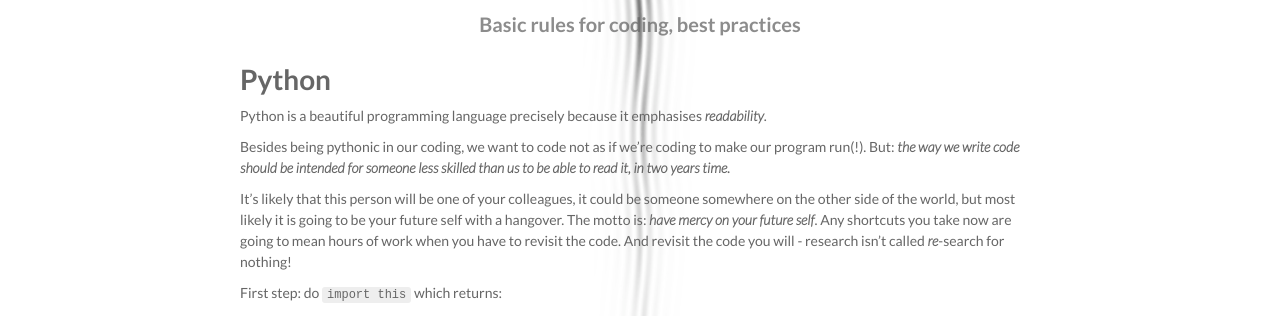
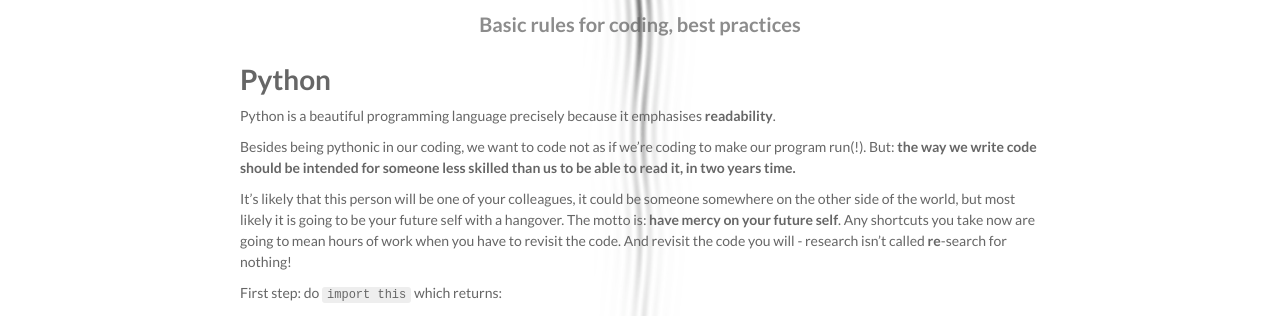
Before and after one commit to tknapen/tknapen.github.io, a Jekyll site: the page built from _resources/pythonic.markdown, in a window 1280 px wide. Shown: the part 126-453 px from the top of the page. Built offline with Jekyll 4.4.1, drawn with Linux system fonts in a browser that asks for light colours; nearby versions of some CDN libraries.

Commit message:
slight edits

````diff
--- a/_resources/pythonic.markdown
+++ b/_resources/pythonic.markdown
@@ -8,11 +8,11 @@
 
 ## Python
 
-Python is a beautiful programming language precisely because it emphasises ***readability***.
+Python is a beautiful programming language precisely because it emphasises **readability**.
 
-Besides being pythonic in our coding, we want to code not as if we're coding to make our program run(!). But: ***the way we write code should be intended for someone less skilled than us to be able to read it, in two years time.***
+Besides being pythonic in our coding, we want to code not as if we're coding to make our program run(!). But: **the way we write code should be intended for someone less skilled than us to be able to read it, in two years time.**
 
-It's likely that this person will be one of your colleagues, it could be someone somewhere on the other side of the world, but most likely it is going to be your future self with a hangover. The motto is: ***have mercy on your future self***. Any shortcuts you take now are going to mean hours of work when you have to revisit the code. And revisit the code you will - research isn't called ***re***-search for nothing!
+It's likely that this person will be one of your colleagues, it could be someone somewhere on the other side of the world, but most likely it is going to be your future self with a hangover. The motto is: **have mercy on your future self**. Any shortcuts you take now are going to mean hours of work when you have to revisit the code. And revisit the code you will - research isn't called **re**-search for nothing!
 
 
 First step: do ```import this```
````
